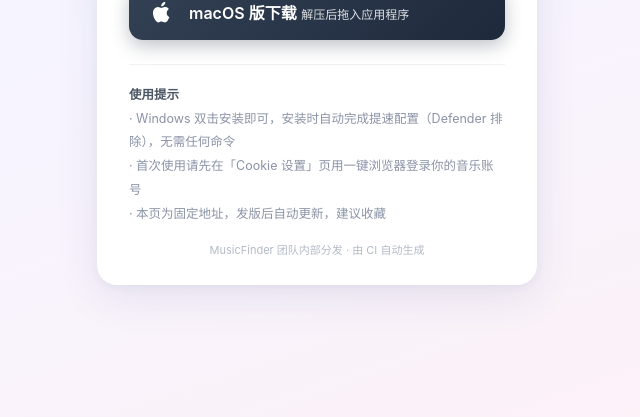
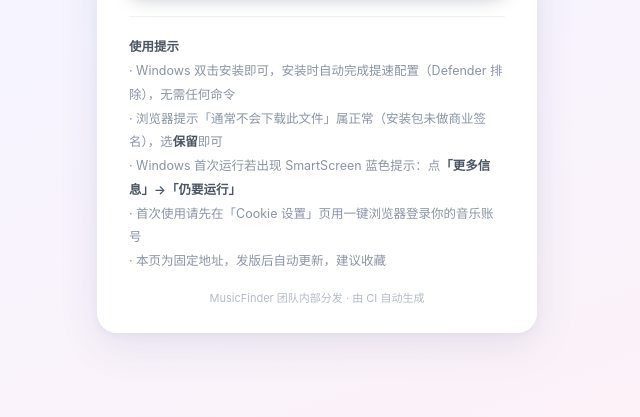
Before and after one commit to ToyaTao74/musicfinder-open, a plain HTML site: page download.html in a window 1280 px wide. Shown: the part 383-800 px from the top of the page, without its empty margins (323-963 px from the left). Drawn offline with Linux system fonts and the light colour scheme; no server answers.

Commit message:
docs(download): 补充浏览器保留提示与 SmartScreen 处理说明
Mac Safari 下载 .exe 会提示「通常不会下载此文件」、Windows 首次运行
会遇 SmartScreen——均因安装包未做商业代码签名，属正常提示。页面
补充两条说明，团队成员遇到不慌。

```diff
--- a/download.html
+++ b/download.html
@@ -86,6 +86,8 @@
   <div class="tips">
     <b>使用提示</b><br>
     · Windows 双击安装即可，安装时自动完成提速配置（Defender 排除），无需任何命令<br>
+    · 浏览器提示「通常不会下载此文件」属正常（安装包未做商业签名），选<b>保留</b>即可<br>
+    · Windows 首次运行若出现 SmartScreen 蓝色提示：点<b>「更多信息」→「仍要运行」</b><br>
     · 首次使用请先在「Cookie 设置」页用一键浏览器登录你的音乐账号<br>
     · 本页为固定地址，发版后自动更新，建议收藏
   </div>
```
